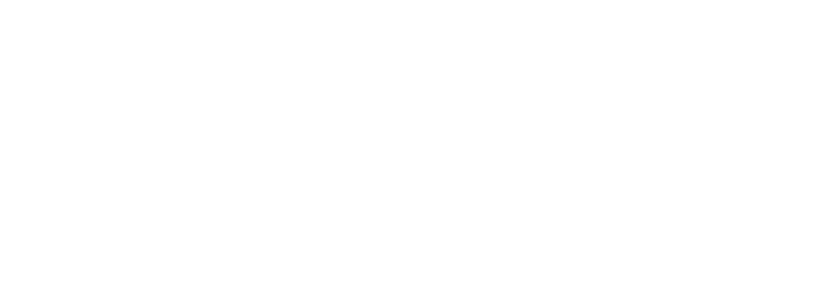
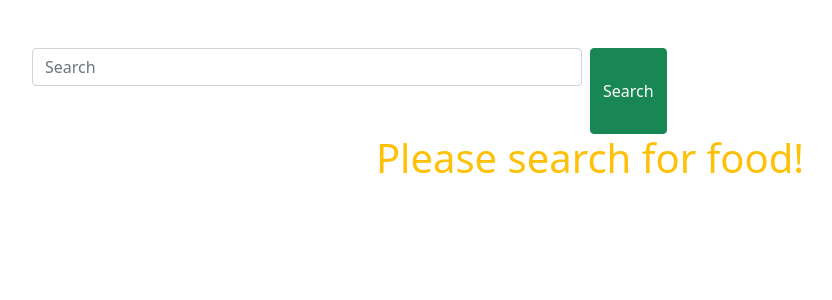
Before and after one commit to FahamidulDipro/food-land, a React (Create React App) app: page / in a window 1280 px wide. Shown: the top 300 px of the page, without its empty margins (50-882 px from the left). Built offline with nearby package versions, Linux system fonts and the light colour scheme.

Commit message:
meals are fetched, search functionality added and grid layout designed

```diff
--- a/src/App.js
+++ b/src/App.js
@@ -1,13 +1,15 @@
-import logo from './logo.svg';
+
 import './App.css';
-import Button from 'react-bootstrap/Button';
+import 'bootstrap/dist/css/bootstrap.min.css';
+import MealLoad from './components/mealLoad/MealLoad';
+import Search from './components/Search/Search';
 
 
 
 function App() {
   return (
     <div className="App">
-
+     <Search></Search>
     </div>
   );
 }
--- /dev/null
+++ b/src/components/Error/Error.js
@@ -0,0 +1,11 @@
+import React from 'react';
+
+const Error = () => {
+    return (
+        <div>
+            <h1 className='text-danger'>No Food Found</h1>
+        </div>
+    );
+};
+
+export default Error;
--- /dev/null
+++ b/src/components/Meal/Meal.js
@@ -0,0 +1,21 @@
+import React from "react";
+import { Card, Col } from "react-bootstrap";
+
+const Meal = (props) => {
+  const { strMeal, strMealThumb } = props.meal;
+  return (
+    <Col lg={3} className="my-3">
+      <Card style={{ width: "18rem" }}>
+        <Card.Img variant="top" src={strMealThumb} />
+        <Card.Body>
+          <Card.Title>{strMeal}</Card.Title>
+          <Card.Text>
+            <button className="btn btn-primary">Click</button>
+          </Card.Text>
+        </Card.Body>
+      </Card>
+    </Col>
+  );
+};
+
+export default Meal;
--- /dev/null
+++ b/src/components/Search/Search.js
@@ -0,0 +1,42 @@
+import React, { useState } from "react";
+import { Col, Container, Form, FormControl, Row } from "react-bootstrap";
+import MealLoad from "../mealLoad/MealLoad";
+import Warning from "../Warning/Warning";
+
+const Search = () => {
+  const [searchText, setSearchText] = useState("");
+  const findMealsByName = (e) => {
+    setSearchText(e.target.value);
+  };
+
+  return (
+    <div className="container mt-5">
+      <section className="d-flex">
+        <Form className="d-flex w-50 mb-5">
+          <FormControl
+            type="search"
+            placeholder="Search"
+            className="me-2"
+            aria-label="Search"
+            onChange={findMealsByName}
+          />
+        </Form>
+        <button className="btn btn-success" onClick={() => findMealsByName}>
+          {" "}
+          Search
+        </button>
+      </section>
+
+      {searchText ? (
+        <MealLoad
+          searchText={searchText}
+          findMealsByName={findMealsByName}
+        ></MealLoad>
+      ) : (
+        <Warning></Warning>
+      )}
+    </div>
+  );
+};
+
+export default Search;
--- /dev/null
+++ b/src/components/Warning/Warning.js
@@ -0,0 +1,11 @@
+import React from 'react';
+
+const Warning = () => {
+    return (
+        <div>
+            <h1 className='text-warning'>Please search for food!</h1>
+        </div>
+    );
+};
+
+export default Warning;
--- /dev/null
+++ b/src/components/mealLoad/MealLoad.js
@@ -0,0 +1,32 @@
+import React, { useEffect, useState } from "react";
+import { Col, Container, Form, FormControl, Row } from "react-bootstrap";
+import Meal from "../Meal/Meal";
+import Error from "../Error/Error";
+
+const MealLoad = (props) => {
+  const [meals, setMeals] = useState([]);
+  const { searchText } = props;
+
+  useEffect(() => {
+    fetch("https://www.themealdb.com/api/json/v1/1/search.php?s=" + searchText)
+      .then((res) => res.json())
+      .then((data) => setMeals(data.meals));
+  }, [searchText]);
+
+  return meals ? (
+    <div className="mt-5 container">
+      <h2 className="my-5 text-start">{meals.length} Results Found</h2>
+      <Container>
+        <Row>
+          {meals.map((meal) => (
+            <Meal key={meal.idMeal} meal={meal}></Meal>
+          ))}
+        </Row>
+      </Container>
+    </div>
+  ) : (
+    <Error></Error>
+  );
+};
+
+export default MealLoad;
```
